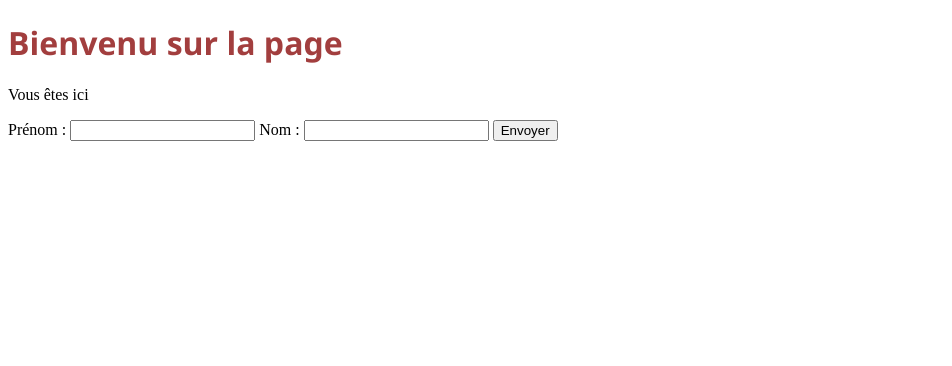
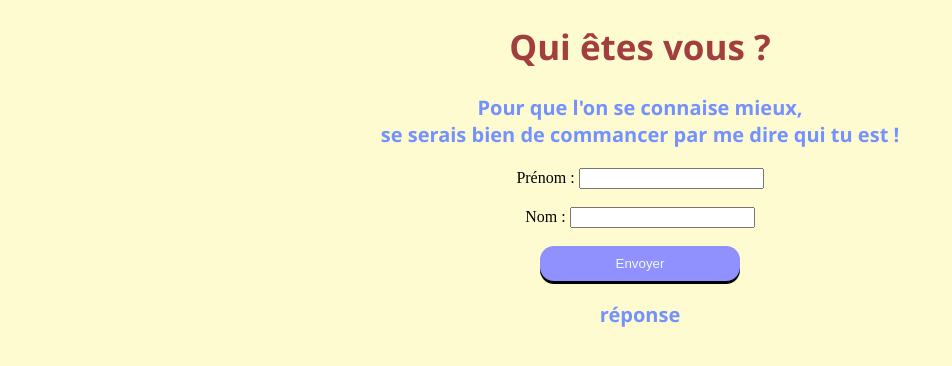
Before and after one commit to Emerick2/my-app2, a website: page static/src/accueil.html in a window 1280 px wide. Shown: the whole page, without its empty margins (0-952 px from the left). Drawn offline with Linux system fonts and the light colour scheme.

Commit message:
Ajout d'effet css et test d'un nouvelle affichage de réponce.

```diff
--- a/server.js
+++ b/server.js
@@ -23,7 +23,8 @@
   var fisrtName = req.body.user_fistName;
   var lastName = req.body.user_lastName;
 
-  res.send(`Bonjour ${fisrtName} ${lastName} !`);
+  // res.send(`Bonjour ${fisrtName} ${lastName} !`);
+  document.getElementById("reponse").textContent = `Bonjour ${fisrtName} ${lastName} !`;
 });
 
 app.listen(3000, () => console.log('Serveur actif sur le port 3000'));
--- a/static/src/accueil.html
+++ b/static/src/accueil.html
@@ -6,19 +6,24 @@
         <link rel="stylesheet" href="../styles/styleGeneral.css" />
     </head>
     <body>
-        <h1>Bienvenu sur la page</h1>
-        <p>Vous êtes ici</p>
+        <h1>Qui êtes vous ?</h1>
+        <p>Pour que l'on se connaise mieux,<br> se serais bien de commancer par me dire qui tu est !</p>
 
         <form action="/name-form" method="POST">
             <label for="userFistName">Prénom :</label>
             <input type="text" id="nom" name="user_fistName" required>
+            <br>
+            <br>
             <label for="userLastName">Nom :</label>
             <input type="text" id="nom" name="user_lastName" required>
-
+            <br>
+            <br>
             <!-- <label for="message">Message :</label>
             <textarea id="message" name="user_message"></textarea> -->
 
             <button type="submit">Envoyer</button>
         </form>
+
+        <p id="reponse">réponse</p>
     </body>
 </html>
--- a/static/styles/styleGeneral.css
+++ b/static/styles/styleGeneral.css
@@ -2,4 +2,40 @@ h1{
     color:rgb(162, 62, 62);
     font-weight: bold;
     font-family: 'Segoe UI', Tahoma, Geneva, Verdana, sans-serif;
+    font-size: 35px;
 }
+
+p{
+    color:rgb(115, 145, 255);
+    font-weight: bold;
+    font-family: 'Segoe UI', Tahoma, Geneva, Verdana, sans-serif;
+    font-size: 20px;
+}
+
+body{
+    text-align: center;
+    background-color: rgb(255, 251, 209);
+}
+
+button{
+    transition: 0.2s;
+    border: solid 0px;
+    padding: 10px;
+    width: 200px;
+    border-radius: 14px;
+    background-color: rgb(144, 144, 255);
+    color:aliceblue;
+    box-shadow: 0px 3px black;
+}
+
+button:hover{
+    transition: 0.2s;
+    transform: translateY(1px);
+    box-shadow: 0px 2px black;
+}
+
+button:active{
+    transition: 0.2s;
+    transform: translateY(3px);
+    box-shadow: 0px 0px black;
+}
```
